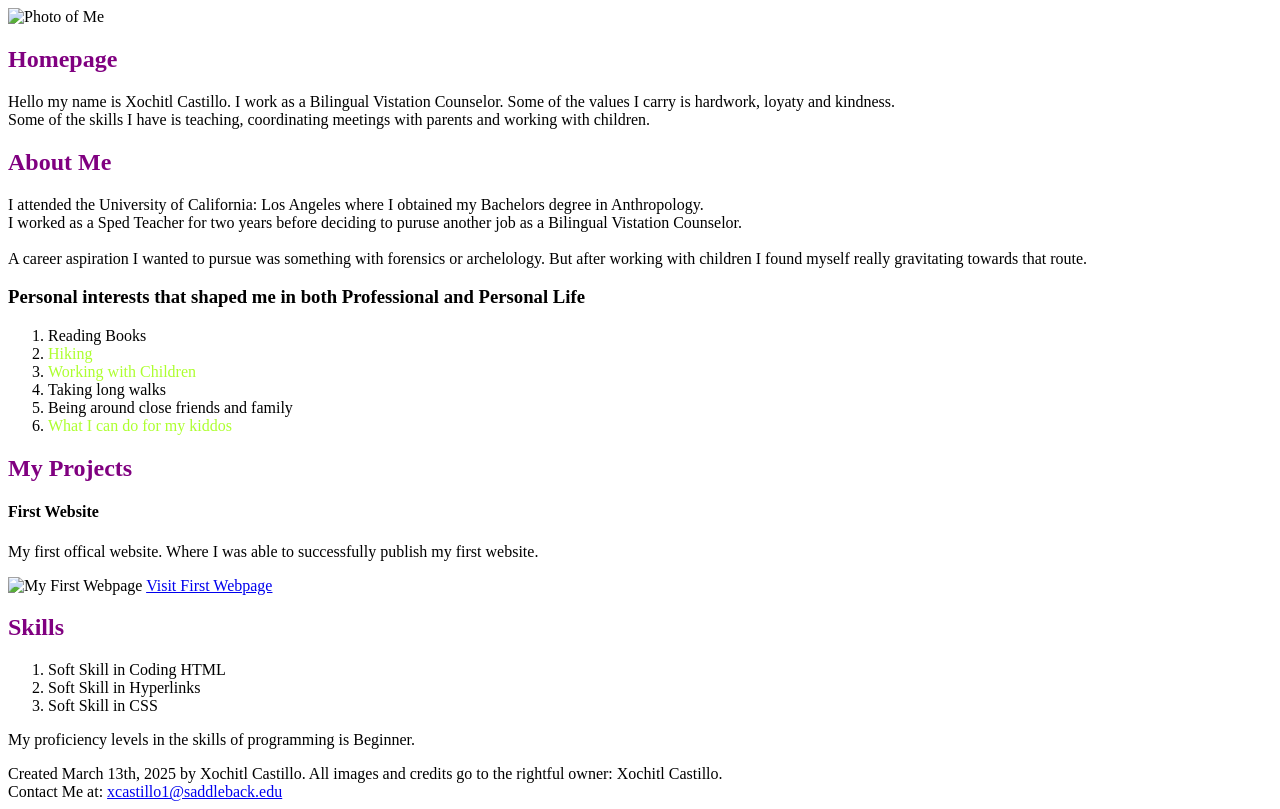
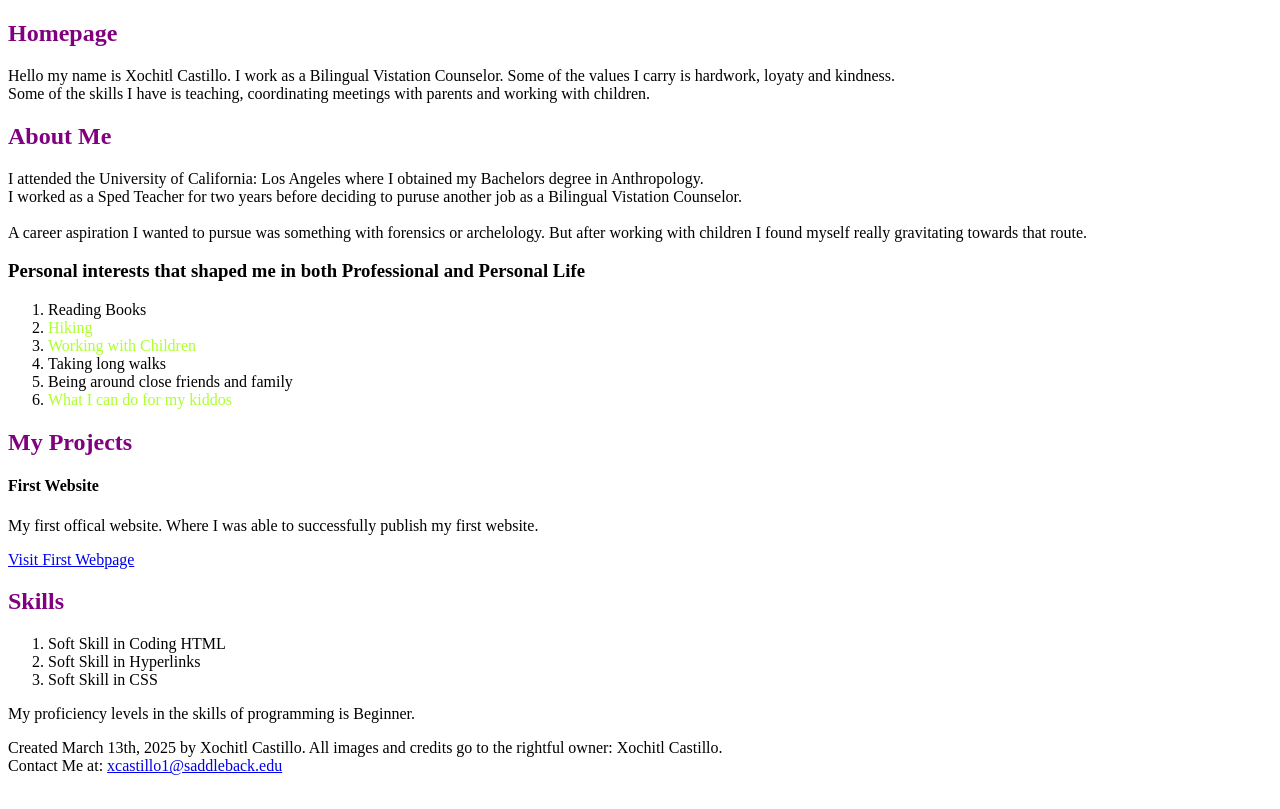
Before and after one commit to xcastillo01/PersonalPorfolio.github.io, a plain HTML site: page Index.html in a window 1280 px wide. Drawn offline with Linux system fonts and the light colour scheme.

Commit message:
Update Index.html

```diff
--- a/Index.html
+++ b/Index.html
@@ -5,7 +5,6 @@
     <title>Personal Portfolio</title>
 </head>
 <body>
-    <img scr="C:\Users\xcast\OneDrive\Pictures\Screenshots\Screenshot 2025-03-13 125504.png" alt="Photo of Me" width="300" height="300">
     <section id="Homepage">
     <h2><span style="color: purple;">Homepage</span></h2>
     <p>Hello my name is Xochitl Castillo. I work as a Bilingual Vistation Counselor. Some of the values I carry is hardwork, loyaty and kindness.<br>Some of the skills I have is teaching, coordinating meetings with parents and working with children.</br></p>
@@ -27,7 +26,6 @@
         <h2><span style="color: purple;"> My Projects</span></h2>
         <h4>First Website</h4>
         <p>My first offical website. Where I was able to successfully publish my first website.</p>
-        <img src="C:\Users\xcast\OneDrive\Pictures\Screenshots\Screenshot 2025-02-18 174110.png" alt="My First Webpage" width="150" height="150">
         <a href="https://xcastillo01.github.io/Website.github.io/Week%205%20Assignment.html.html"t arget="_blank">Visit First Webpage</a>
     </section>
     <section>
```
